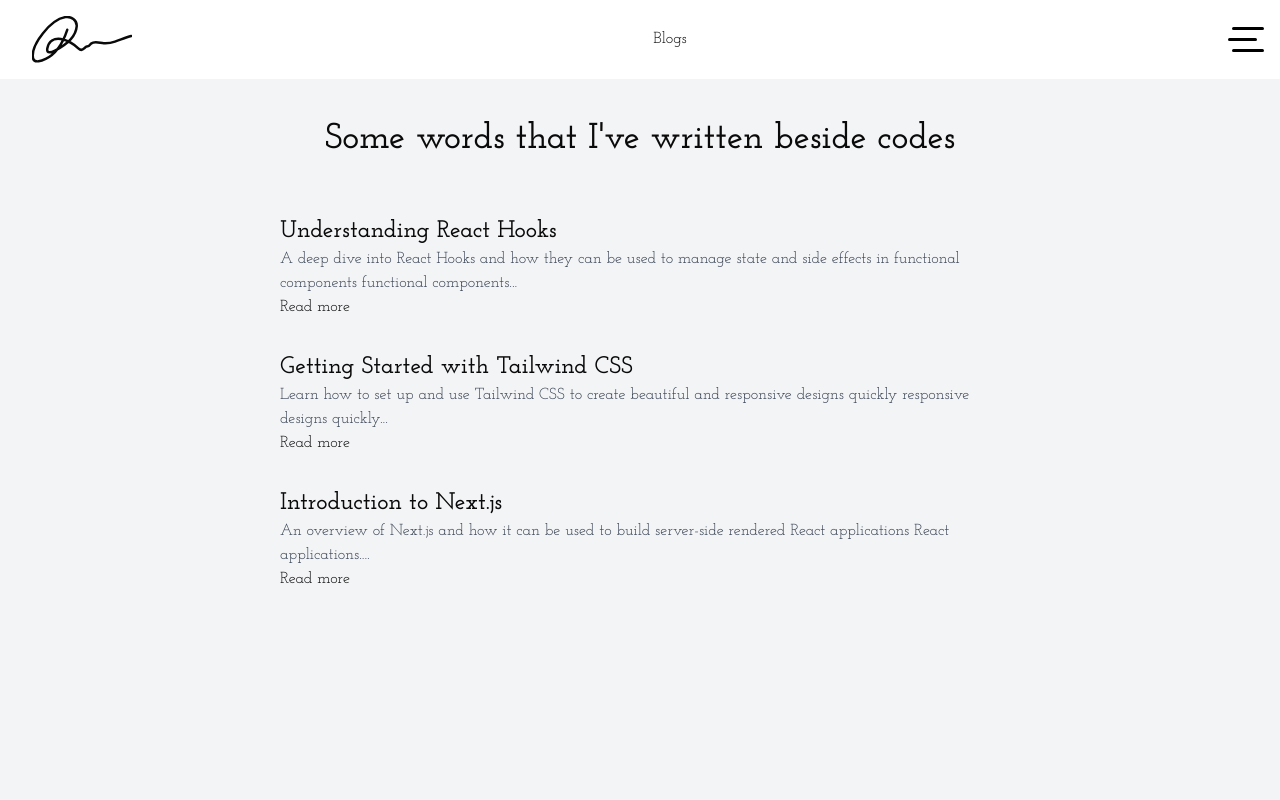
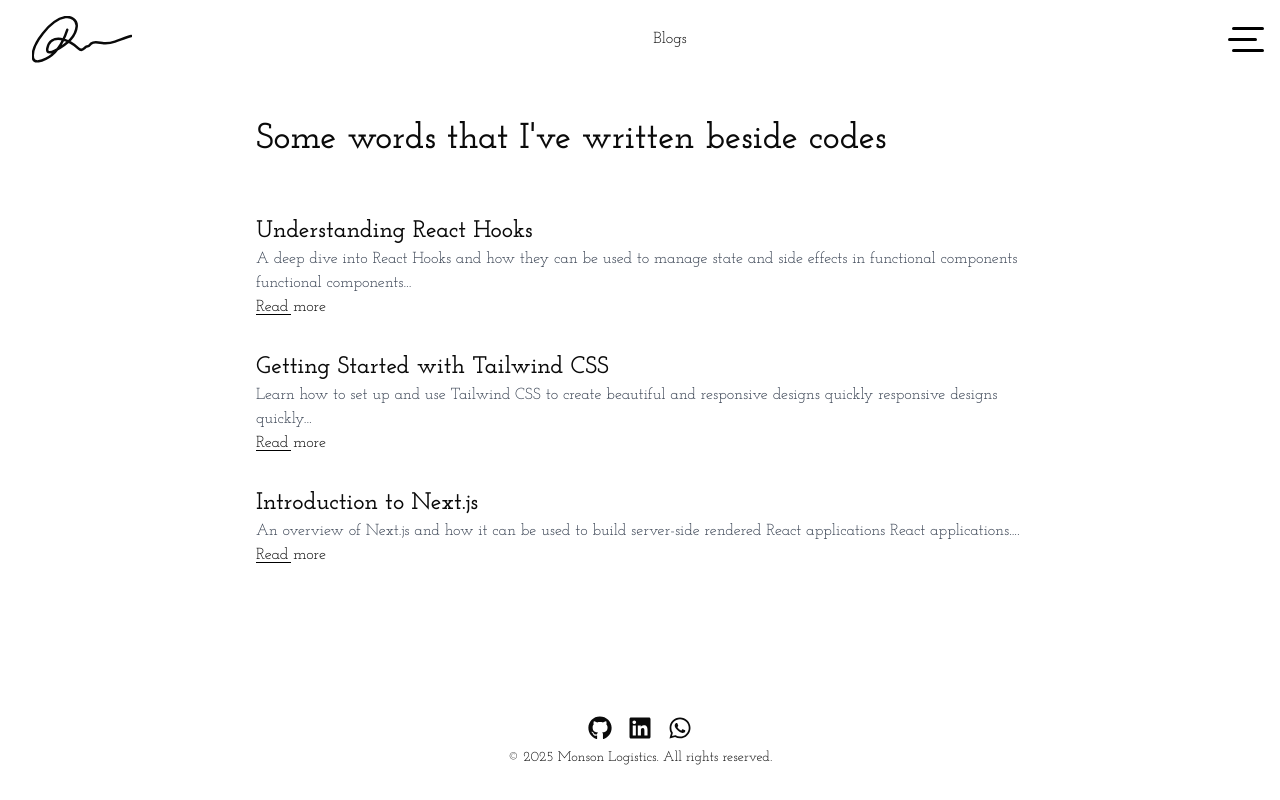
Before and after one commit to hyper-dot/portfolio, a Next.js app: page /blogs in a window 1280 px wide. Shown: the top 800 px of the page. Built offline with nearby package versions, Linux system fonts and the light colour scheme.

Commit message:
👌 IMPROVE: layout

```diff
--- a/src/app/blogs/page.tsx
+++ b/src/app/blogs/page.tsx
@@ -25,20 +25,21 @@ const blogs = [
 
 const BlogList = () => {
   return (
-    <div className="flex min-h-screen flex-col items-center bg-gray-100 py-10">
+    <div className="">
+      <div className="mx-auto max-w-3xl pt-10">
         <h1 className="mb-8 text-4xl font-semibold">
           <span>Some words that I&apos;ve written beside codes</span>
         </h1>
-      <div className="w-full max-w-3xl space-y-8 rounded-lg p-6">
+        <div className="w-full space-y-8 rounded-lg pt-6">
           {blogs.map((blog) => (
-          <div key={blog.id} className="mb-6">
+            <div key={blog.id}>
               <h2 className="flex items-center text-2xl font-semibold">
                 {blog.title}
               </h2>
               <p className="text-gray-700">{blog.description}</p>
               <Link
                 href=""
-              className="relative before:absolute before:bottom-0 before:h-[1px] before:w-0 before:bg-black before:transition-width before:duration-300 hover:before:w-full"
+                className="relative before:absolute before:bottom-0 before:h-[1px] before:w-1/2 before:bg-black before:transition-width before:duration-300 hover:before:w-full"
               >
                 Read more
               </Link>
@@ -46,6 +47,7 @@ const BlogList = () => {
           ))}
         </div>
       </div>
+    </div>
   );
 };
 
--- a/src/app/layout.tsx
+++ b/src/app/layout.tsx
@@ -18,8 +18,8 @@ export default function RootLayout({
   children: React.ReactNode;
 }>) {
   return (
-    <html lang="en">
-      <body className={cn(font.className, "flex min-h-screen flex-col")}>
+    <html lang="en" className="h-full">
+      <body className={cn(font.className, "flex h-full min-h-screen flex-col")}>
         <Navigation />
         <main className="h-full flex-1">{children}</main>
         <Footer />
--- a/src/app/page.tsx
+++ b/src/app/page.tsx
@@ -1,6 +1,6 @@
 export default function Home() {
   return (
-    <div className="mx-auto flex min-h-[80vh] max-w-[80%] items-center justify-center">
+    <div className="mx-auto flex h-full max-w-[80%] items-center">
       <h1 className="text-5xl md:text-7xl lg:text-[5rem]">
         Turning Your Digital Nightmares into Daydreams
       </h1>
--- a/src/components/Footer.tsx
+++ b/src/components/Footer.tsx
@@ -1,6 +1,31 @@
+import { FaGithub, FaLinkedin, FaWhatsapp } from "react-icons/fa";
+
+const contacts = [
+  {
+    title: "Github",
+    icon: <FaGithub size={24} />,
+    link: "",
+  },
+  {
+    title: "Linkedin",
+    icon: <FaLinkedin size={24} />,
+    link: "",
+  },
+  {
+    title: "Whatsapp",
+    icon: <FaWhatsapp size={24} />,
+    link: "",
+  },
+];
+
 const Footer = () => {
   return (
     <footer className="py-8 text-center text-sm">
+      <ul className="mb-2 flex items-center justify-center gap-4">
+        {contacts.map((item, idx) => (
+          <li key={idx}>{item.icon}</li>
+        ))}
+      </ul>
       <p>
         &copy; {new Date().getFullYear()} Monson Logistics. All rights reserved.
       </p>
```
Lines whose indentation alone changed are shown as unchanged.
